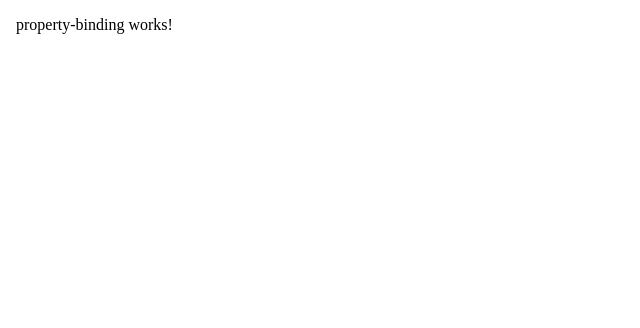
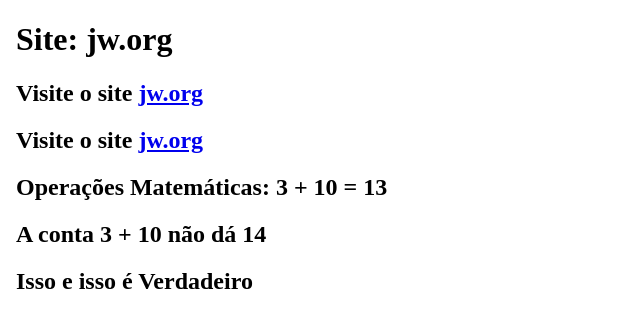
Before and after one commit to DavyddBF/angular-project, an Angular app: page / in a window 1280 px wide. Shown: the top 328 px of the page, without its empty margins (0-640 px from the left). Built offline with nearby package versions, Linux system fonts and the light colour scheme.

Commit message:
Testando Property Bindings

```diff
--- a/src/app/property-binding/property-binding.component.html
+++ b/src/app/property-binding/property-binding.component.html
@@ -1 +1,6 @@
-<p>property-binding works!</p>
+<h1>Site: {{ url }}</h1>
+<h2>Visite o site <a href="{{ url }}">jw.org</a></h2>
+<h2>Visite o site <a [href]="url">jw.org</a></h2>
+<h2>Operações Matemáticas:  {{ valor1 }} + {{ valor2 }} = {{ valor1 + valor2 }}</h2>
+<h2>A conta  {{ valor1 }} + {{ valor2 }} não dá {{ valor1 + valor2 + getValor() }}</h2>
+<h2>Isso e isso é {{ getTrueOrFalse() }}</h2>
--- a/src/app/property-binding/property-binding.component.ts
+++ b/src/app/property-binding/property-binding.component.ts
@@ -8,5 +8,21 @@
   styleUrl: './property-binding.component.css'
 })
 export class PropertyBindingComponent {
+  url: string = 'jw.org';
+  valor1: number = 3;
+  valor2: number = 10;
 
+  boleano: boolean = true;
+
+  getValor(): number {
+    return 1;
+  }
+
+  getTrueOrFalse(): string {
+    if(this.boleano && true) {
+      return 'Verdadeiro';
+    } else {
+      return 'Falso'
+    }
+  }
 }
```
